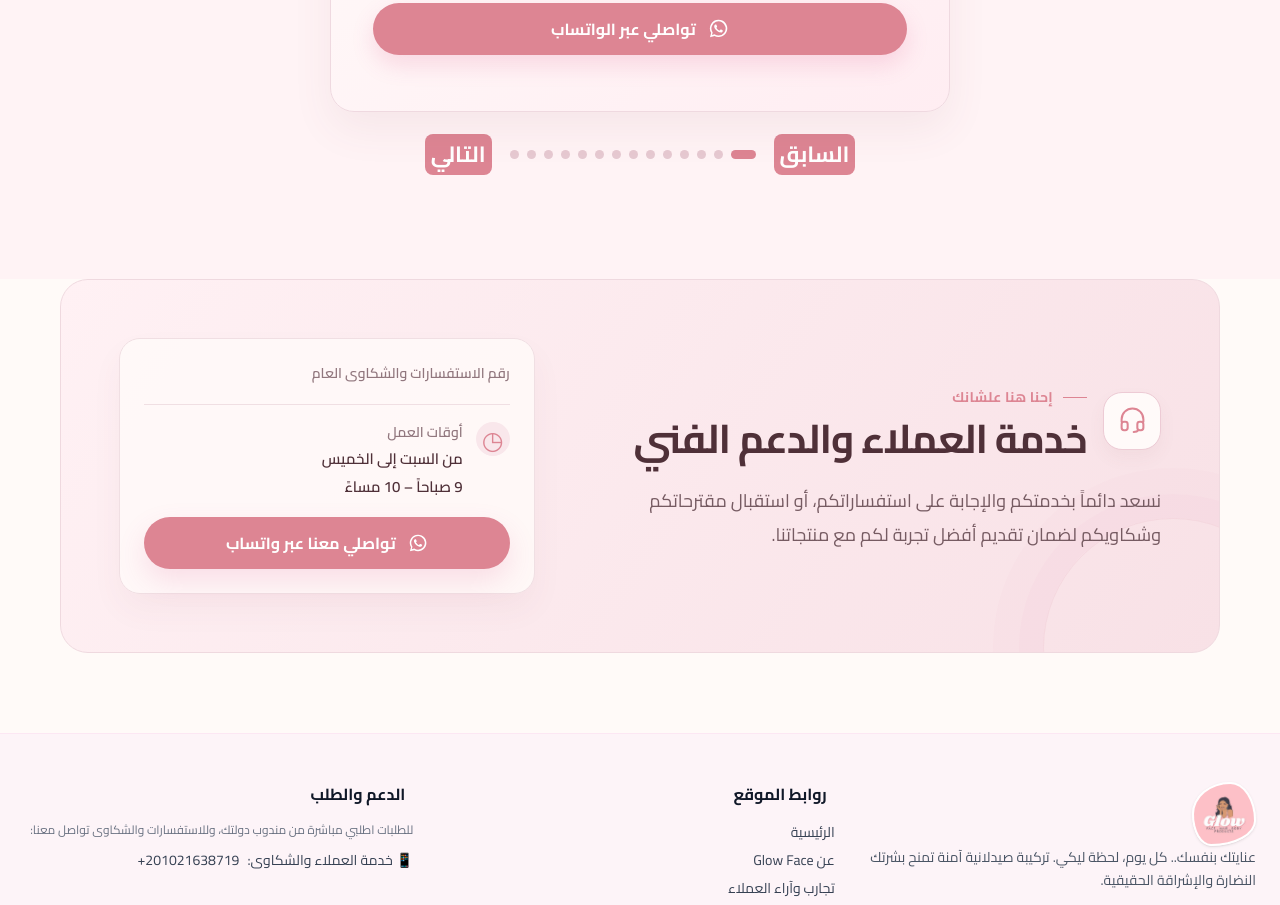
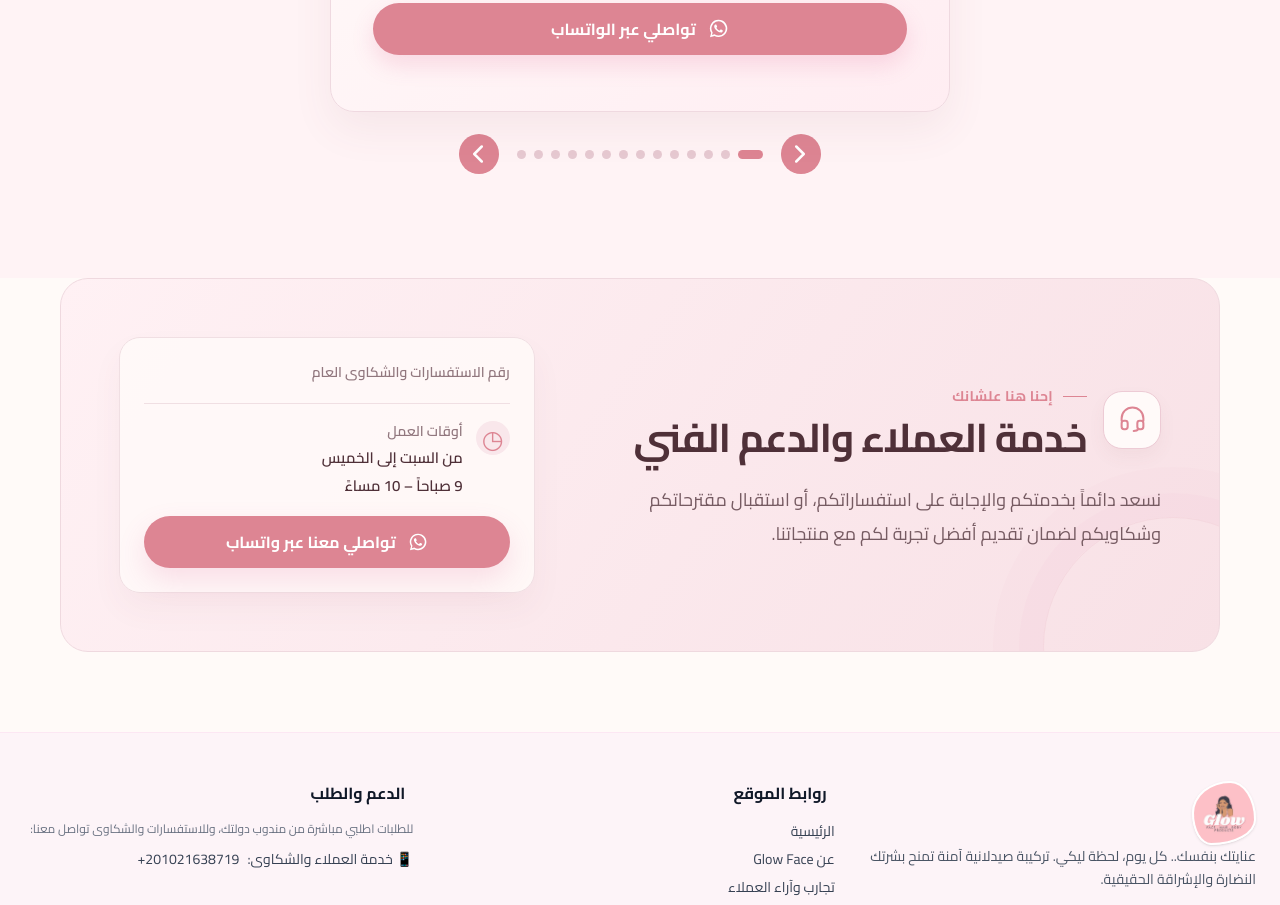
Before and after one commit to Mohammedsalih1/GlowFacee, a React (Vite) app: page / in a window 1280 px wide. Shown: the part 3400-4305 px from the top of the page. Built offline with nearby package versions, Linux system fonts and the light colour scheme.

Commit message:
agents inhance

```diff
--- a/package.json
+++ b/package.json
@@ -10,6 +10,7 @@
   },
   "dependencies": {
     "flag-icons": "^7.6.0",
+    "lucide-react": "^1.70.0",
     "react": "^19.1.0",
     "react-country-flag": "^3.1.0",
     "react-dom": "^19.1.0"
--- a/src/App.jsx
+++ b/src/App.jsx
@@ -1,3 +1,4 @@
+import { ChevronLeft, ChevronRight } from 'lucide-react';
 import ReactCountryFlag from "react-country-flag";
 
 import { useState } from 'react';
@@ -484,7 +485,9 @@ const selectedAgent = agents[activeAgent];
                   onClick={() => showAgent(activeAgent - 1)}
                   aria-label="الوكيلة السابقة"
                 >
-                  <span aria-hidden="true">السابق</span>
+                  {/* <span aria-hidden="true"></span> */}
+                  <ChevronRight size={30} />
+
                 </button>
 
                 <div className="agent-dots" role="group" aria-label="اختاري دولة">
@@ -507,7 +510,9 @@ const selectedAgent = agents[activeAgent];
                   onClick={() => showAgent(activeAgent + 1)}
                   aria-label="الوكيلة التالية"
                 >
-                  <span aria-hidden="true">التالي</span>
+                  {/* <span aria-hidden="true">التالي</span> */}
+                  <ChevronLeft size={30} />
+
                 </button>
               </div>
             </div>
--- a/src/index.css
+++ b/src/index.css
@@ -426,14 +426,14 @@ button { cursor: pointer; }
 .agent-arrow {
   display: grid;
   font-weight: bold;
-  /* width: 40px; */
-  /* height: 40px; */
+  width: 40px;
+  height: 40px;
   padding: 4px 6px;
   place-items: center;
-  border-radius: 8px;
+  border-radius: 50%;
   color: white;
   background: var(--deep-rose);
-  font-size: 22px;
+  /* font-size: 22px; */
   transition: color 0.2s ease, background 0.2s ease, transform 0.2s ease;
 }
 .agent-arrow:hover {
```
Also changed, not shown: 1 other file (tests, documents, lock files or other folders).
